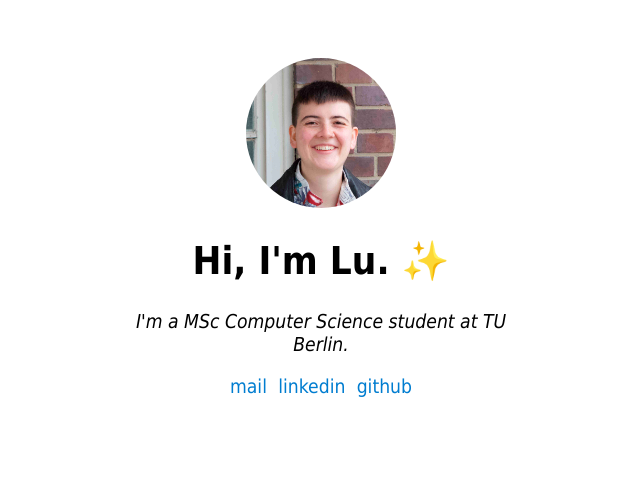
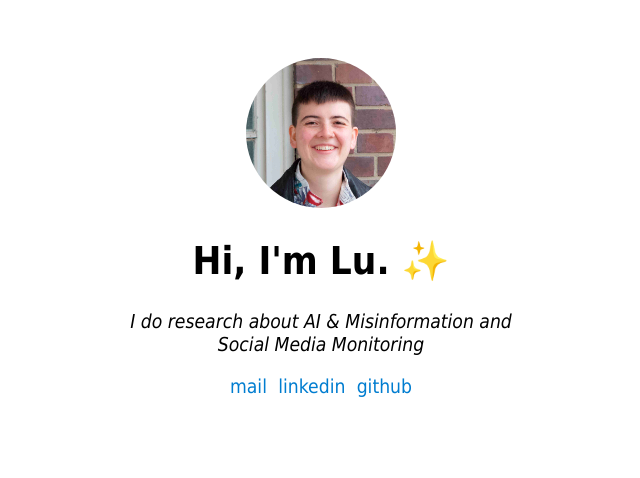
Before and after one commit to kalkbrennerei/kalkbrennerei.github.io, a plain HTML site: page index.html in a window 1280 px wide. Shown: the whole page, without its empty margins (319-959 px from the left). Drawn offline with Linux system fonts and the light colour scheme.

Commit message:
Update index.html

```diff
--- a/index.html
+++ b/index.html
@@ -6,7 +6,7 @@
     <title>Lu's personal website</title>
     <link rel="shortcut icon" type="image/jpeg" href="images/profile.jpeg"/>
     <meta name="viewport" content="width=device-width, initial-scale=1">
-    <meta name="description" content="Lu kalkbrenner is a MSc Computer Science student at TU Berlin.">
+    <meta name="description" content="Lu kalkbrenner is doing research about AI & Misinformation and Social Media Monitoring.">
     <meta name="geo.region" content="DE-BE">
 
 
@@ -40,7 +40,7 @@
 
     <h1>Hi, I'm Lu. ✨</h1>
 
-    <p><em>I'm a MSc Computer Science student at TU Berlin.</em></p>
+    <p><em>I do research about AI & Misinformation and Social Media Monitoring</em></p>
     <ul id="links">
         <li>
             <a href="mailto:lu@kalkbrenner.in">mail</a>
```
